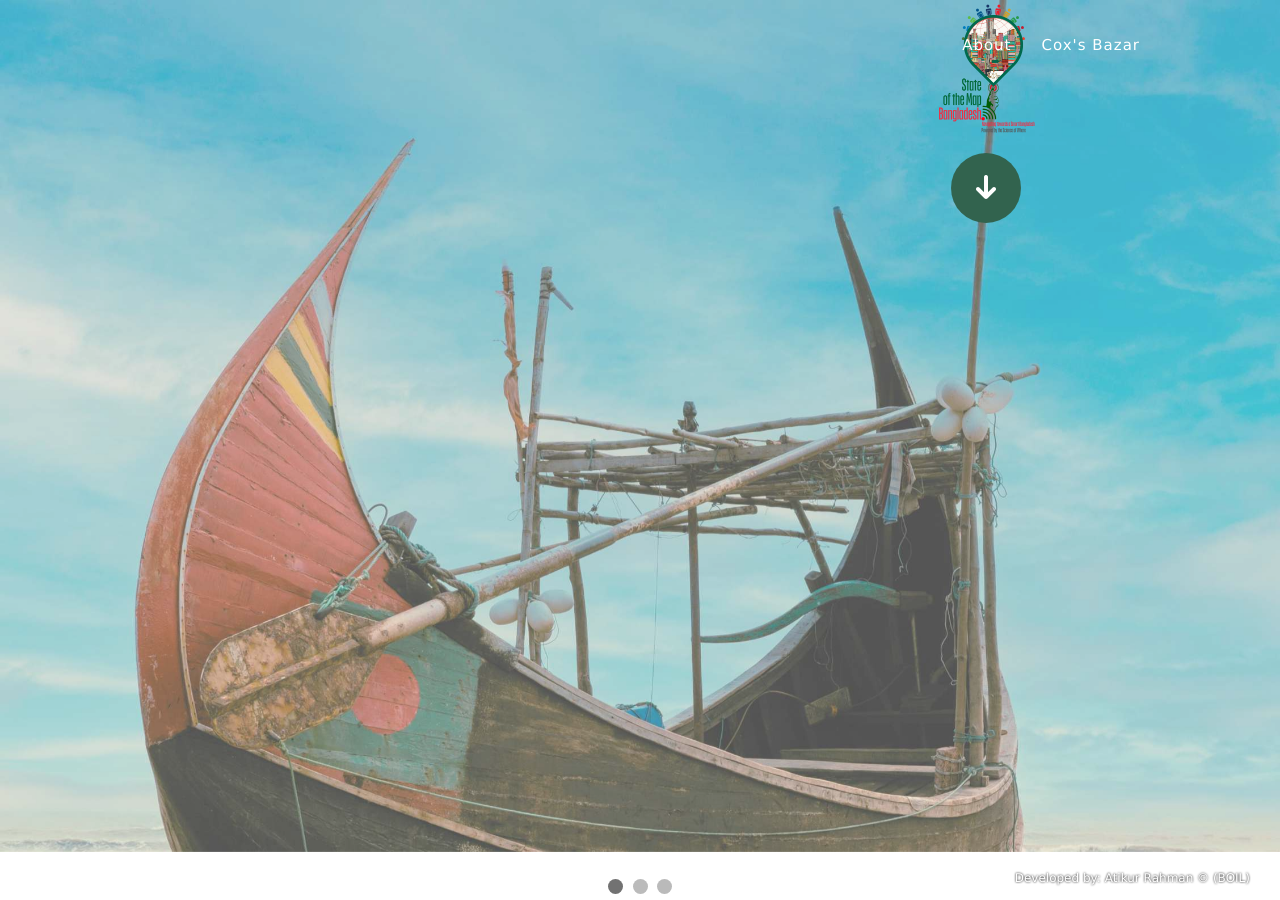
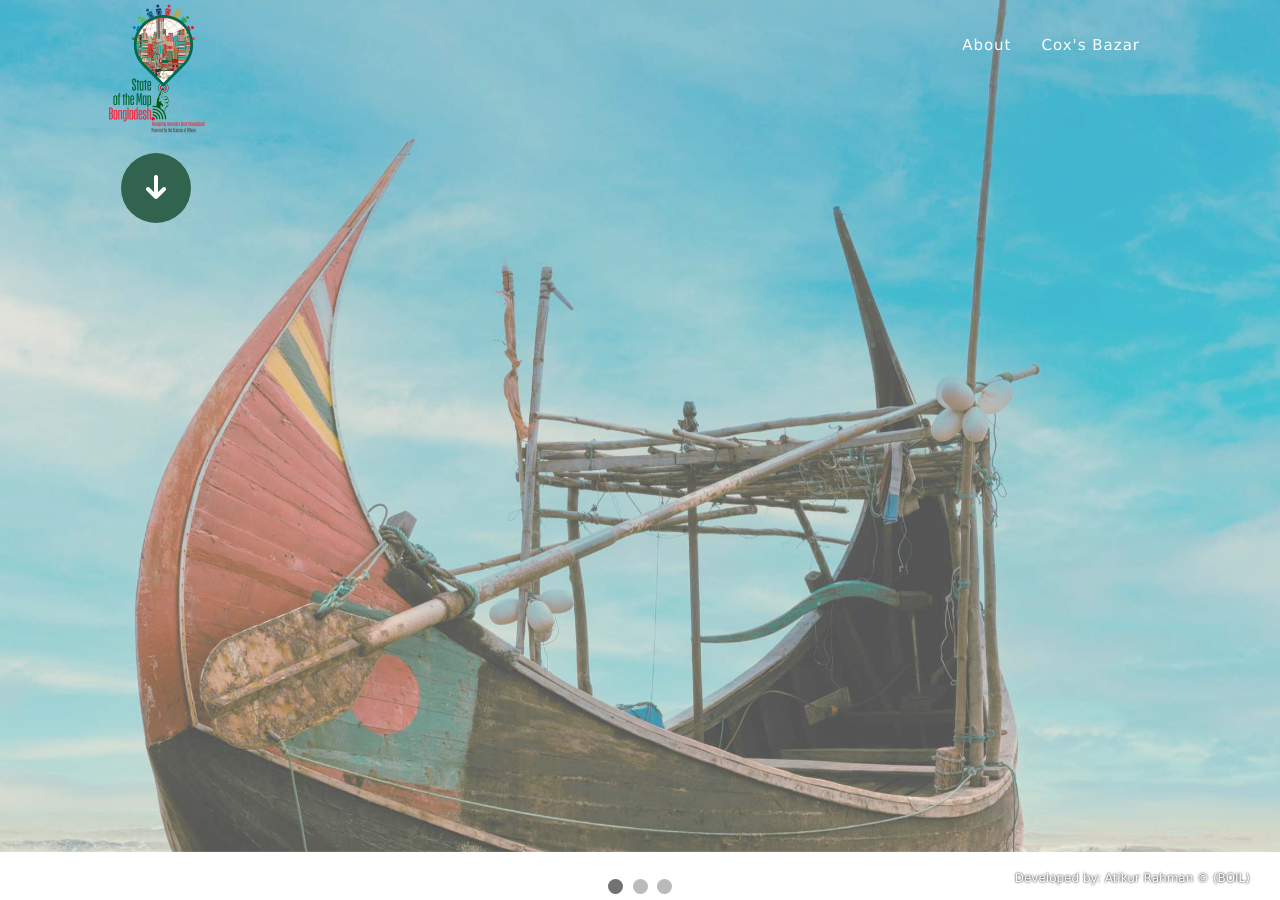
Before and after one commit to mapbd/sotmbd2024, a Jekyll site: the page built from index.html, in a window 1280 px wide and 900 px high. Built offline with Jekyll 4.4.1, drawn with Linux system fonts in a browser that asks for light colours.

Commit message:
Update sotm.css

```diff
--- a/_includes/css/sotm.css
+++ b/_includes/css/sotm.css
@@ -238,7 +238,7 @@ footer a:focus,
   z-index: 1;
   position: absolute;
   top: 0;
-  right: 0;
+  left: 50px;
 }
 .intro-body .limiter .left .col12 {
   text-align: center;
```
